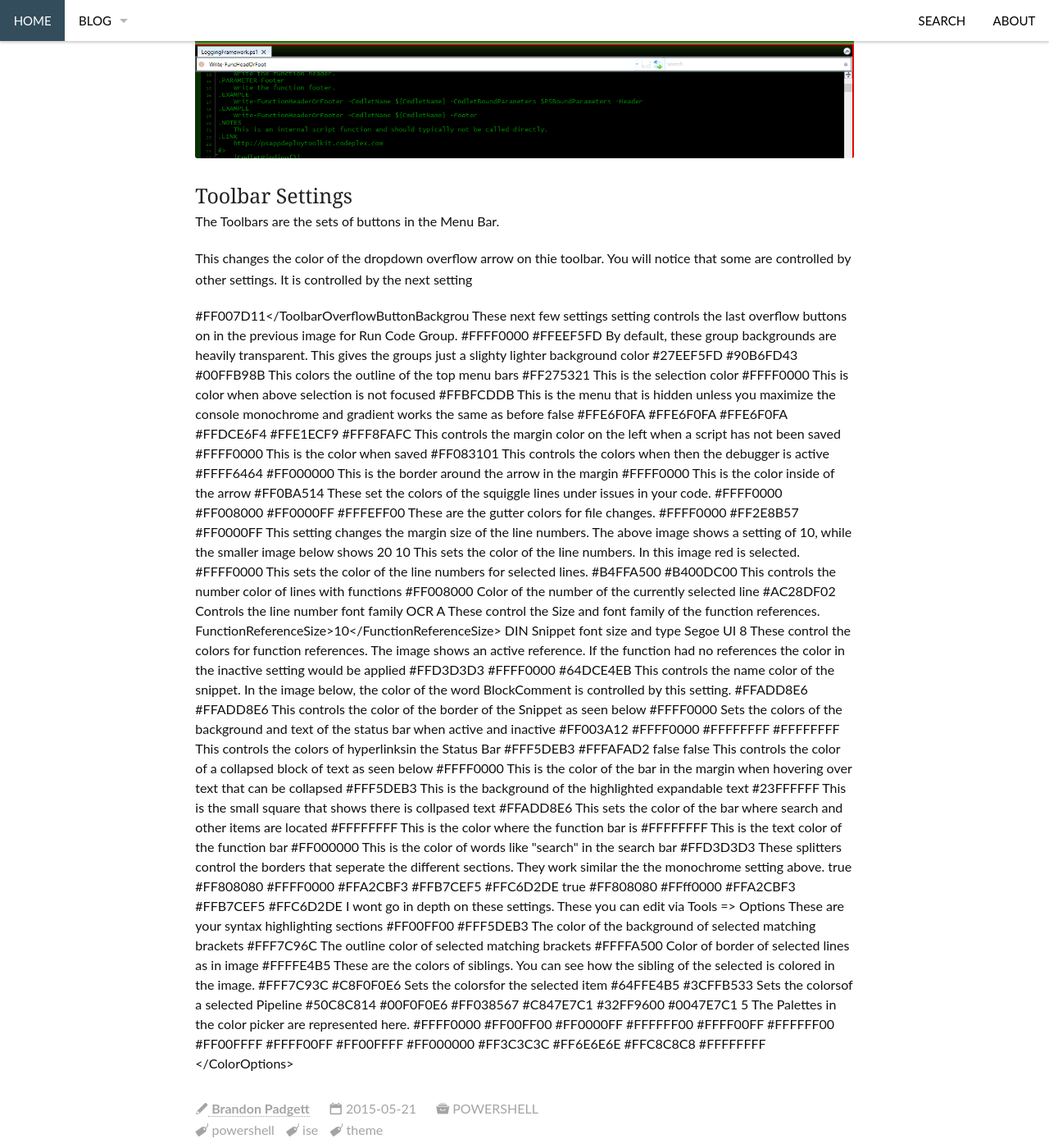
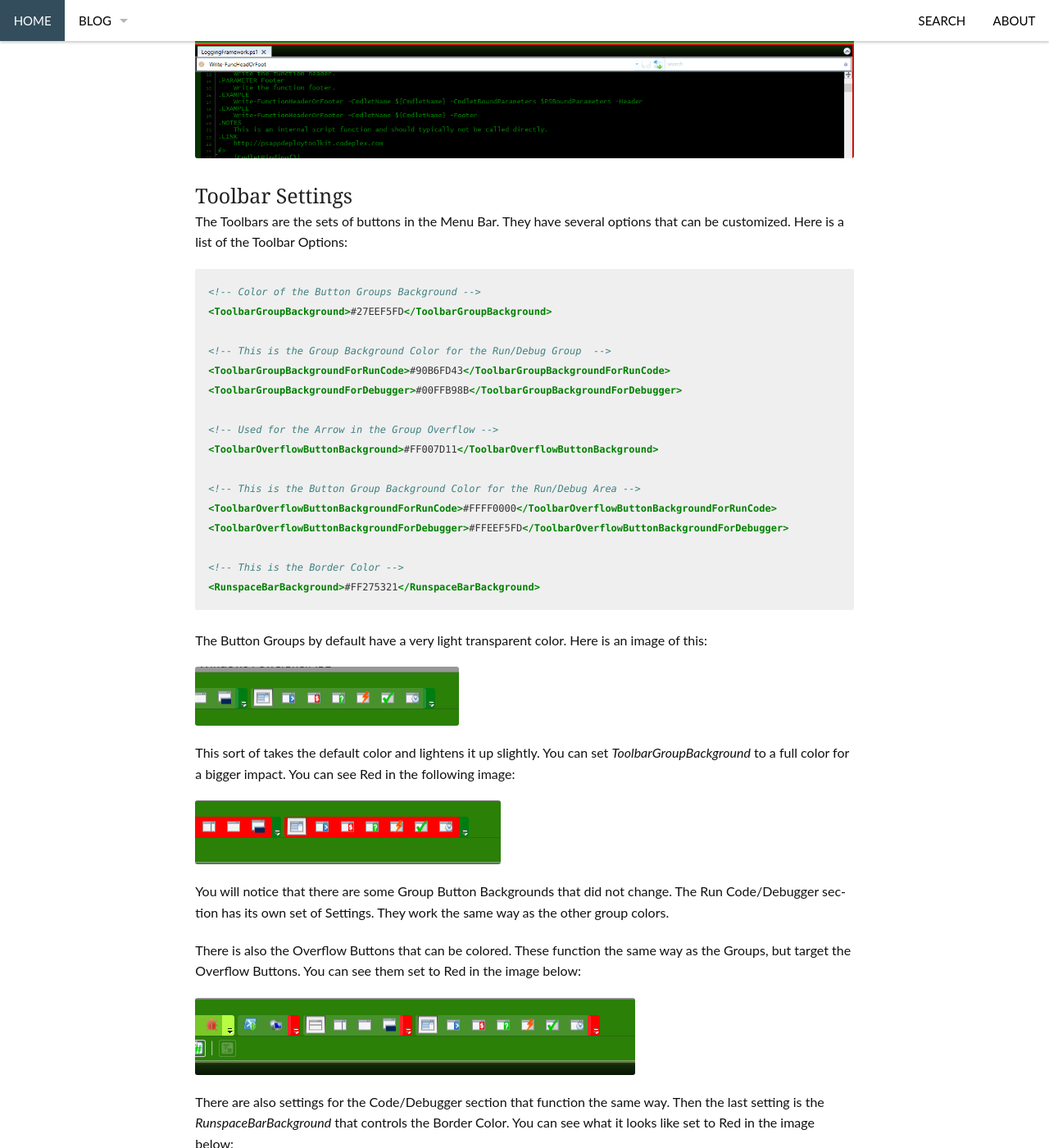
Before and after one commit to gerane/gerane.github.io, a Jekyll site: the page built from _posts/2015-05-21-isesteroids-themeing.md, in a window 1280 px wide and 1400 px high, scrolled down 4490 px. Shown: the whole window at 82% size. Built offline with Jekyll 4.4.1, drawn with Linux system fonts in a browser that asks for light colours; comment, search, counter and statistics services are not loaded; some of the changed text lies outside the part shown.

Commit message:
More work on ISE Blog

```diff
--- a/_posts/2015-05-21-isesteroids-themeing.md
+++ b/_posts/2015-05-21-isesteroids-themeing.md
@@ -81,7 +81,7 @@ For Inactive Tabs:
 {% highlight xml %}
 <!-- Inactive Tabs -->
 
-<!-- For Solid Background Color or Gradient Color Brackground -->
+<!-- For Solid Background Color or Gradient Color Background -->
 <ScriptUnselectedMonochrome>true</ScriptUnselectedMonochrome>
 
 <!-- For Solid Color Background if Monochrome = True -->
@@ -159,22 +159,96 @@ The *EditorTabControlBackground* Setting had a somewhat confusing name. It actua
 
 ### Toolbar Settings
 
-The Toolbars are the sets of buttons in the Menu Bar.
+The Toolbars are the sets of buttons in the Menu Bar. They have several options that can be customized. Here is a list of the Toolbar Options:
 
-This changes the color of the dropdown overflow arrow on thie toolbar. You will notice that some are controlled by other settings. It is controlled by the next setting
-<ToolbarOverflowButtonBackground>#FF007D11</ToolbarOverflowButtonBackgrou
+{% highlight xml %}
+<!-- Color of the Button Groups Background -->
+<ToolbarGroupBackground>#27EEF5FD</ToolbarGroupBackground>
 
-These next few settings setting controls the last overflow buttons on in the previous image for Run Code Group.
+<!-- This is the Group Background Color for the Run/Debug Group  -->
+<ToolbarGroupBackgroundForRunCode>#90B6FD43</ToolbarGroupBackgroundForRunCode>
+<ToolbarGroupBackgroundForDebugger>#00FFB98B</ToolbarGroupBackgroundForDebugger>
+
+<!-- Used for the Arrow in the Group Overflow -->
+<ToolbarOverflowButtonBackground>#FF007D11</ToolbarOverflowButtonBackground>
+
+<!-- This is the Button Group Background Color for the Run/Debug Area -->
 <ToolbarOverflowButtonBackgroundForRunCode>#FFFF0000</ToolbarOverflowButtonBackgroundForRunCode>
 <ToolbarOverflowButtonBackgroundForDebugger>#FFEEF5FD</ToolbarOverflowButtonBackgroundForDebugger>
 
-By default, these group backgrounds are heavily transparent. This gives the groups just a slighty lighter background color
-<ToolbarGroupBackground>#27EEF5FD</ToolbarGroupBackground>
-<ToolbarGroupBackgroundForRunCode>#90B6FD43</ToolbarGroupBackgroundForRunCode>
-<ToolbarGroupBackgroundForDebugger>#00FFB98B</ToolbarGroupBackgroundForDebugger>
+<!-- This is the Border Color -->
+<RunspaceBarBackground>#FF275321</RunspaceBarBackground>
+{% endhighlight %}
 
-This colors the outline of the top menu bars
-<RunspaceBarBackground>#FF275321</RunspaceBarBackground>
+The Button Groups by default have a very light transparent color. Here is an image of this:
+
+![Group Background Color]({{ site.urlimg }}/isesteroids/ToolbarGroupBackground.PNG)
+
+This sort of takes the default color and lightens it up slightly. You can set *ToolbarGroupBackground* to a full color for a bigger impact. You can see Red in the following image:
+
+![Group Background Color Red]({{ site.urlimg }}/isesteroids/ToolbarGroupBackgroundSolid.PNG)
+
+You will notice that there are some Group Button Backgrounds that did not change. The Run Code/Debugger section has its own set of Settings. They work the same way as the other group colors.
+
+There is also the Overflow Buttons that can be colored. These function the same way as the Groups, but target the Overflow Buttons. You can see them set to Red in the image below:
+
+![Group Overflow Background Color]({{ site.urlimg }}/isesteroids/ToolBarOverflowBackground.PNG)
+
+There are also settings for the Code/Debugger section that function the same way. Then the last setting is the *RunspaceBarBackground* that controls the Border Color. You can see what it looks like set to Red in the image below:
+
+![Group Border Color]({{ site.urlimg }}/isesteroids/RunSpacebarBackground.PNG)
+
+### Function Bar Settings
+
+This section has Settings for the Search and Function Bar Area under the Menu Bar at the top. Here is a list of the Settings:
+
+{% highlight xml %}
+<!-- Function/Search Area Background Color -->
+<FunctionComboCollapsedFill>#FFFFFFFF</FunctionComboCollapsedFill>
+
+<!-- Function/Search Area Text Color -->
+<FunctionComboForegroundStatic>#FFD3D3D3</FunctionComboForegroundStatic>
+
+<!-- Function/Search Area Dropdown Background Color -->
+<FunctionComboExpandedFill>#FFFFFFFF</FunctionComboExpandedFill>
+
+<!-- Function/Search Area Dropdown Text Color -->
+<FunctionComboForeground>#FF000000</FunctionComboForeground>
+{% endhighlight %}
+
+The Function/Search Bar is colored by *FunctionComboCollapsedFill* while the dropdown for your functions is colored by *FunctionComboExpandedFill*. You can also adjust the Text colors in this section as well. Here is an example of the *FunctionComboCollapsedFill* being set to Red:
+
+![Function Background]({{ site.urlimg }}/isesteroids/FunctionComboCollapseFill.PNG)
+
+And here is a *FunctionComboExpandedFill* being set to Red:
+
+![Function Background]({{ site.urlimg }}/isesteroids/FunctionComboExpandedFill.PNG)
+
+### Script Restore Settings
+
+These settings control a Script Expander Menu that is normally hidden. This menu is only visible when the Script Pane is hidden. The settings for this section work the same as the other menu settings that use Monochrome. Here are the settings:
+
+{% highlight xml %}
+<!-- For Solid Color or Gradient Color Background -->
+<ScriptExpanderMonochrome>false</ScriptExpanderMonochrome>
+
+<!-- For Solid Color Background if Monochrome = True -->
+<ScriptExpanderColor1>#FFE6F0FA</ScriptExpanderColor1>
+
+<!-- For Gradient Colors if Monochrome = False -->
+<ScriptExpanderColor2>#FFE6F0FA</ScriptExpanderColor2>
+<ScriptExpanderColor3>#FFE6F0FA</ScriptExpanderColor3>
+<ScriptExpanderColor4>#FFDCE6F4</ScriptExpanderColor4>
+<ScriptExpanderColor5>#FFE1ECF9</ScriptExpanderColor5>
+<ScriptExpanderColor6>#FFF8FAFC</ScriptExpanderColor6>
+{% endhighlight %}
+
+Here is an image of the Script Expander with a Red Background:
+
+![Function Background]({{ site.urlimg }}/isesteroids/ScriptExpander.PNG)
+
+When the Script Pane is hidden, the Script Expander Menu will be in the location of the Tab Bar.
+
 
 
 
@@ -187,15 +261,7 @@ This is color when above selection is not focused
 
 
 
-This is the menu that is hidden unless you maximize the console
-monochrome and gradient works the same as before
-<ScriptExpanderMonochrome>false</ScriptExpanderMonochrome>
-<ScriptExpanderColor1>#FFE6F0FA</ScriptExpanderColor1>
-<ScriptExpanderColor2>#FFE6F0FA</ScriptExpanderColor2>
-<ScriptExpanderColor3>#FFE6F0FA</ScriptExpanderColor3>
-<ScriptExpanderColor4>#FFDCE6F4</ScriptExpanderColor4>
-<ScriptExpanderColor5>#FFE1ECF9</ScriptExpanderColor5>
-<ScriptExpanderColor6>#FFF8FAFC</ScriptExpanderColor6>
+
 
 
 
@@ -278,14 +344,7 @@ This is the background of the highlighted expandable text
 This is the small square that shows there is collpased text
 <CollapseSquareBackground>#FFADD8E6</CollapseSquareBackground>
 
-This sets the color of the bar where search and other items are located
-<FunctionComboCollapsedFill>#FFFFFFFF</FunctionComboCollapsedFill>
-This is the color where the function bar is
-<FunctionComboExpandedFill>#FFFFFFFF</FunctionComboExpandedFill>
-This is the text color of the function bar
-<FunctionComboForeground>#FF000000</FunctionComboForeground>
-This is the color of words like "search" in the search bar
-<FunctionComboForegroundStatic>#FFD3D3D3</FunctionComboForegroundStatic>
+
 
 
 These splitters control the borders that seperate the different sections.
```
